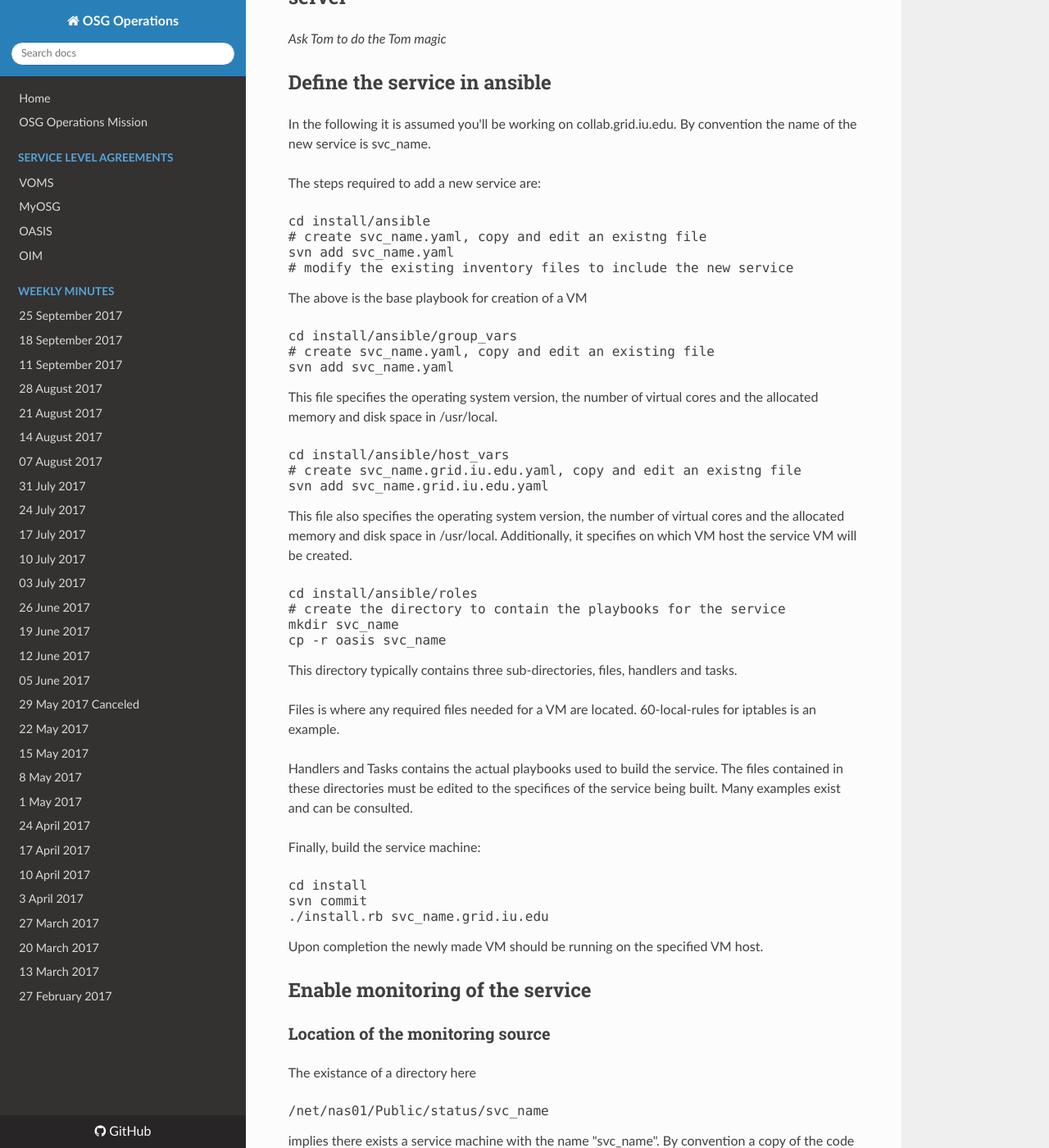
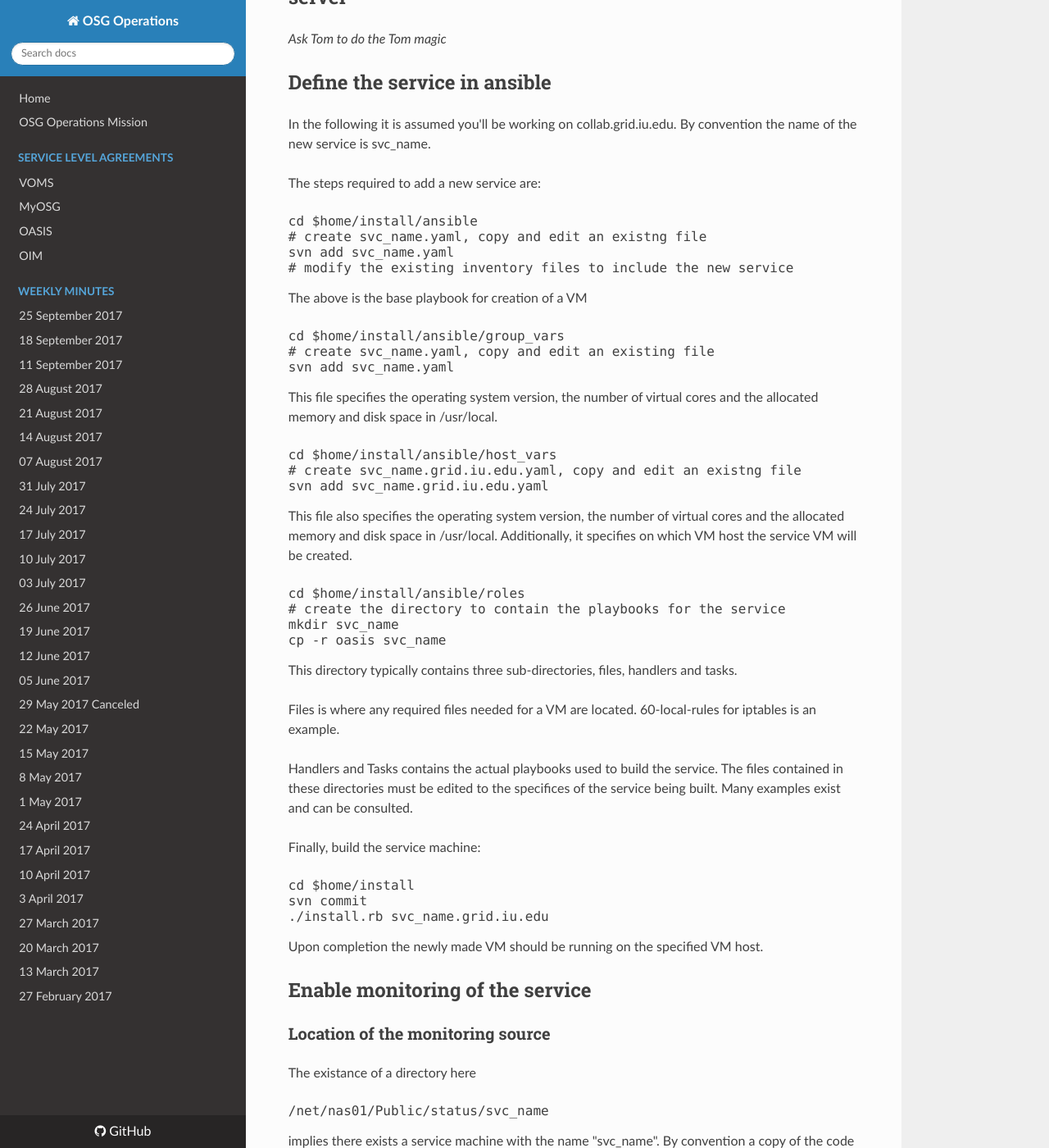
Before and after one commit to osg-htc/operations, an MkDocs documentation site: the page built from docs/create_a_service.md, in a window 1280 px wide and 1400 px high, scrolled down 590 px. Shown: the whole window at 82% size. Built offline with MkDocs 1.6.1, drawn with Linux system fonts in a browser that asks for light colours; nearby versions of some CDN libraries; old or Windows-style settings are respelled for this version of MkDocs.

Commit message:
Update create_a_service.md

```diff
--- a/docs/create_a_service.md
+++ b/docs/create_a_service.md
@@ -29,7 +29,7 @@ By convention the name of the new service is svc_name.
 
 The steps required to add a new service are:
 <pre>
-cd install/ansible
+cd $home/install/ansible
 # create svc_name.yaml, copy and edit an existng file
 svn add svc_name.yaml
 # modify the existing inventory files to include the new service
@@ -37,7 +37,7 @@ svn add svc_name.yaml
 The above is the base playbook for creation of a VM
 
 <pre>
-cd install/ansible/group_vars
+cd $home/install/ansible/group_vars
 # create svc_name.yaml, copy and edit an existing file
 svn add svc_name.yaml
 </pre>
@@ -45,7 +45,7 @@ This file specifies the operating system version, the number of virtual cores an
 space in /usr/local.
 
 <pre>
-cd install/ansible/host_vars
+cd $home/install/ansible/host_vars
 # create svc_name.grid.iu.edu.yaml, copy and edit an existng file
 svn add svc_name.grid.iu.edu.yaml
 </pre>
@@ -53,7 +53,7 @@ This file also specifies the operating system version, the number of virtual cor
 space in /usr/local. Additionally, it specifies on which VM host the service VM will be created.
 
 <pre>
-cd install/ansible/roles
+cd $home/install/ansible/roles
 # create the directory to contain the playbooks for the service
 mkdir svc_name
 cp -r oasis svc_name
@@ -68,7 +68,7 @@ Many examples exist and can be consulted.
 
 Finally, build the service machine:
 <pre>
-cd install
+cd $home/install
 svn commit
 ./install.rb svc_name.grid.iu.edu
 </pre>
```
